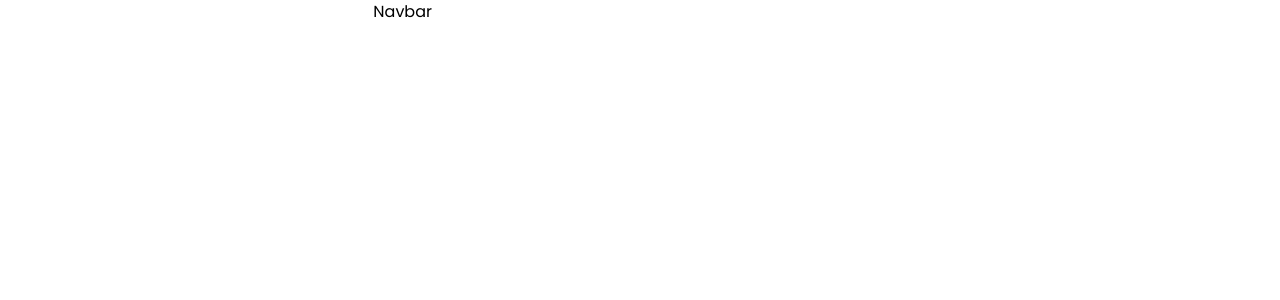
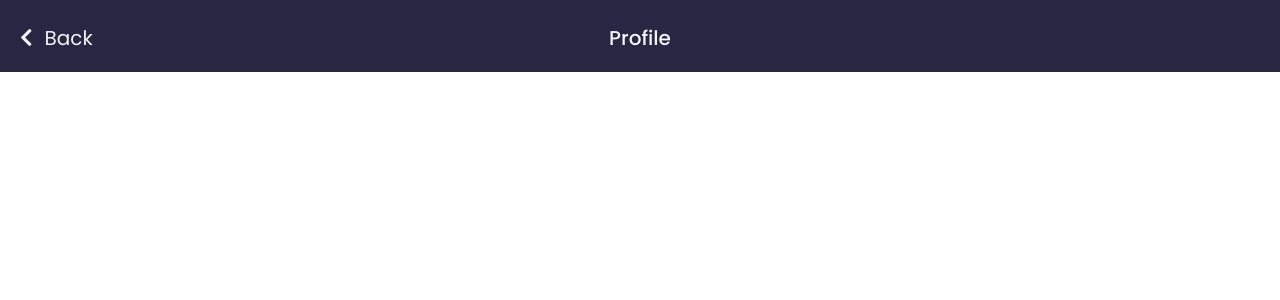
Before and after one commit to or-abdillh/stock-app, a Vue app: page /profile in a window 1280 px wide. Shown: the top 300 px of the page. Built offline with nearby package versions, Linux system fonts and the light colour scheme.

Commit message:
Create style for Navbar components and update manifest

```diff
--- a/src/components/Navbar.vue
+++ b/src/components/Navbar.vue
@@ -1,3 +1,33 @@
 <template>
-   <h1>Navbar</h1>
+   <section class="fixed bg-prussian-blue flex  top-0 left-0 right-0">
+      <div class="s-container pb-5 flex items-center">
+         <div @click="btnBackNav()" class="btn-active-label duration-300 text-gray-100 flex items-center text-xl">
+            <i class="fa fa-chevron-left mr-3" ></i>
+            <p>Back</p>
+         </div>
+         <slot name="title-page"></slot>
+      </div>
+   </section>
 </template>
+
+<style>
+
+   .nav-title {
+      @apply text-xl font-medium text-gray-100 absolute left-1/2;
+      transform: translateX(-50%);
+   }
+
+</style>
+
+<script setup>
+
+   import { useRouter } from 'vue-router'
+
+   const router = useRouter()
+   const btnBackNav = () => {
+      setTimeout(() => {
+         router.go(-1)
+      }, 500)
+   }
+
+</script>
--- a/src/views/Profile.vue
+++ b/src/views/Profile.vue
@@ -1,5 +1,9 @@
 <template>
-   <Navbar></Navbar>
+   <Navbar>
+      <template v-slot:title-page>
+         <h1 class="nav-title" >Profile</h1>
+      </template>
+   </Navbar>
 </template>
 
 <script setup>
```
Also changed, not shown: manifest.json.
